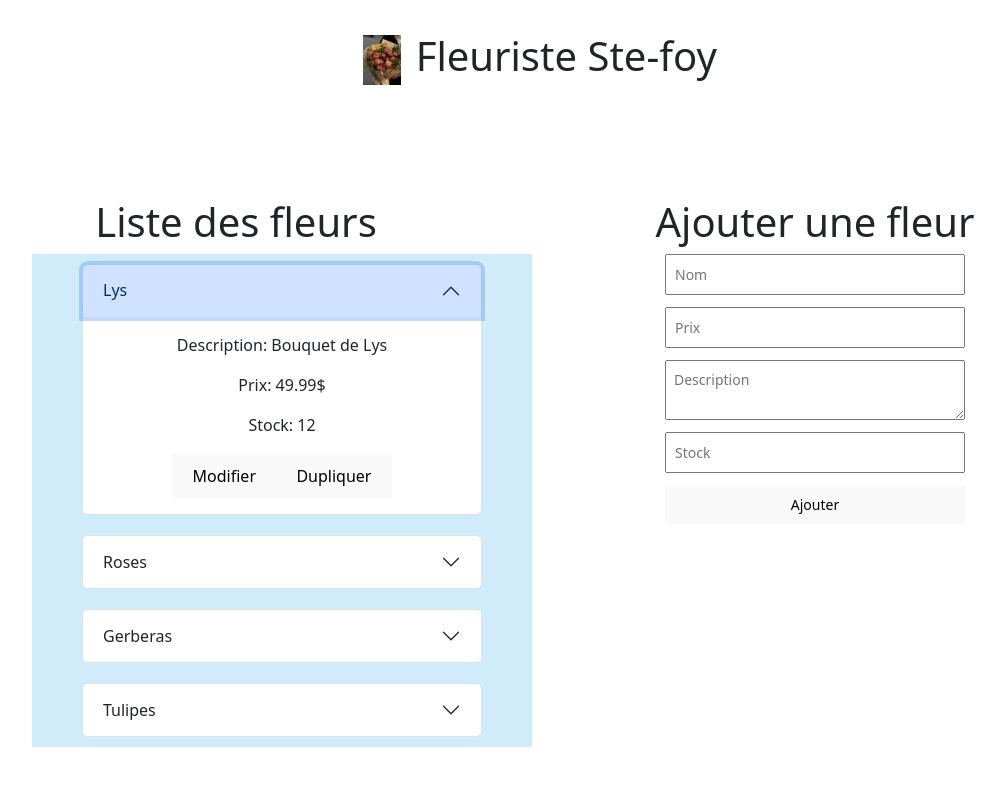
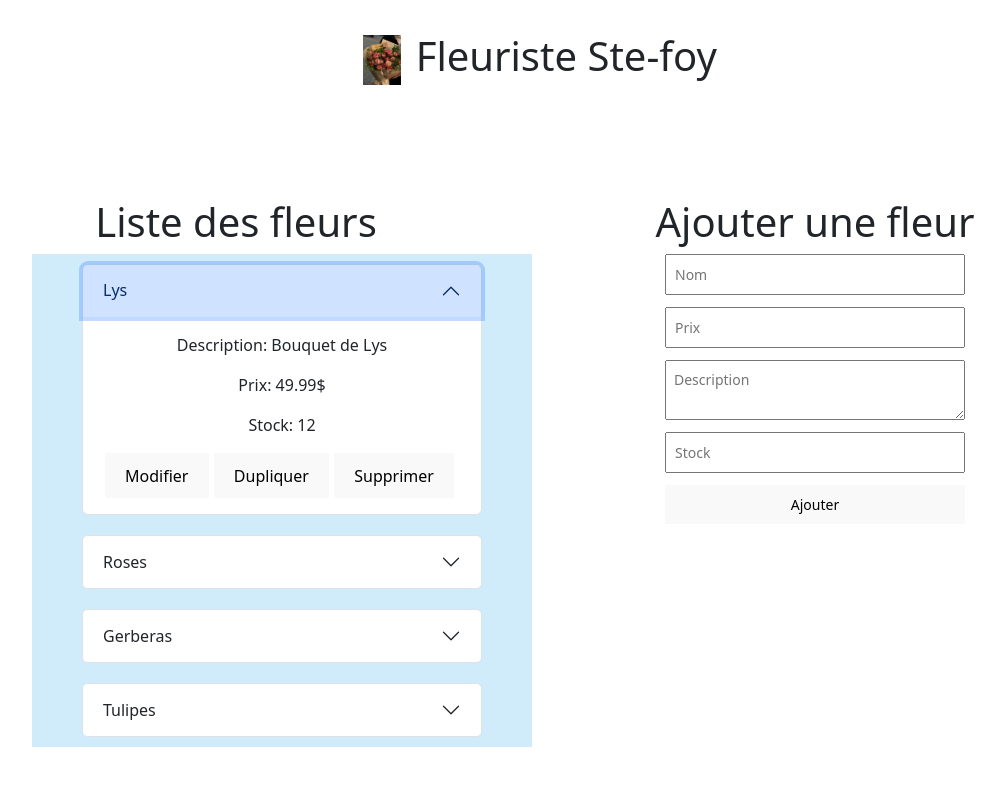
Before and after one commit to Tasnimetr/appweb-trpr01, a Vue app in the folder trpr01/my-app/: page / in a window 1280 px wide. Both pictures are taken after a click on the button "Lys". Shown: the top 786 px of the page, without its empty margins (100-1105 px from the left). Built offline with nearby package versions, Linux system fonts and the light colour scheme.

Commit message:
A12 Bouton supression produit
Nouveau bouton "Supprimer" cliquable pour chaque produit

```diff
--- a/trpr01/my-app/src/components/ProductTable.vue
+++ b/trpr01/my-app/src/components/ProductTable.vue
@@ -42,6 +42,7 @@ function duplicateProduct(product: Product): void {
                                 <p>Stock: {{ product.stock }}</p>
                                 <button @click="editProduct(product)">Modifier</button>
                                 <button @click="duplicateProduct(product)">Dupliquer</button>
+                                <button @click="duplicateProduct(product)">Supprimer</button>
                             </div>
                         </div>
                     </div>
@@ -70,4 +71,8 @@ td {
     width: 400px;
 }
 
+button {
+    margin-right: 5px;
+}
+
 </style>
```
Also changed, not shown: 1 other file (tests, documents, lock files or other folders).
